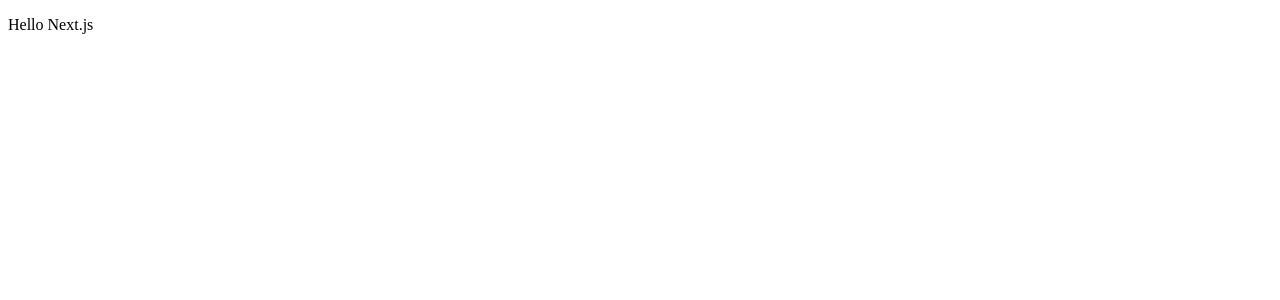
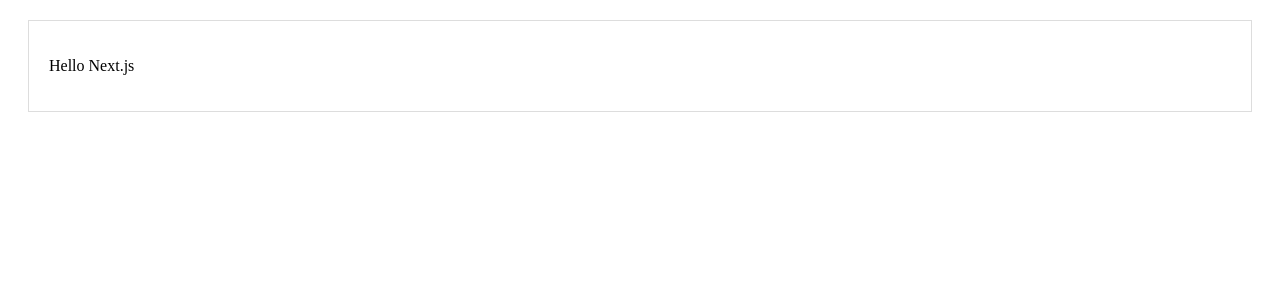
Before and after one commit to inokawa/inokawa.github.io, a Next.js app: page / in a window 1280 px wide. Shown: the top 300 px of the page. Built offline with nearby package versions, Linux system fonts and the light colour scheme.

Commit message:
Create Layout component

```diff
--- /dev/null
+++ b/src/components/Layout.tsx
@@ -0,0 +1,11 @@
+const layoutStyle = {
+  margin: 20,
+  padding: 20,
+  border: "1px solid #DDD",
+};
+
+const Component: React.FC<{}> = ({ children }) => (
+  <div style={layoutStyle}>{children}</div>
+);
+
+export default Component;
--- a/src/pages/index.tsx
+++ b/src/pages/index.tsx
@@ -1,10 +1,11 @@
 import { NextPage } from "next";
+import Layout from "../components/Layout";
 
 const Page: NextPage = () => {
   return (
-    <div>
+    <Layout>
       <p>Hello Next.js</p>
-    </div>
+    </Layout>
   );
 };
 
```
